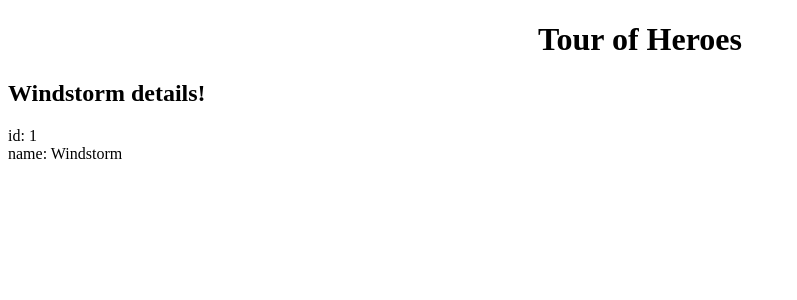
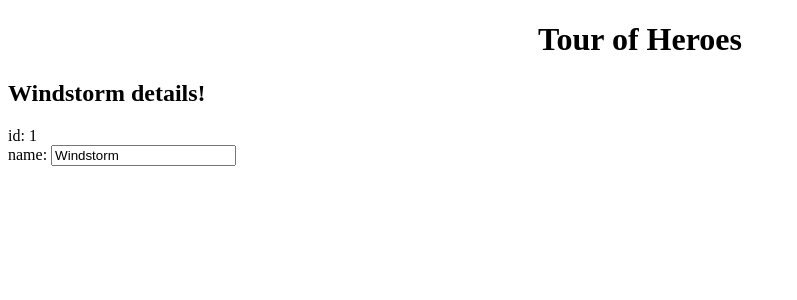
Before and after one commit to mvasquezb/angular-tour-of-heroes, an Angular app: page / in a window 1280 px wide. Shown: the top 300 px of the page, without its empty margins (0-797 px from the left). Built offline with nearby package versions, Linux system fonts and the light colour scheme.

Commit message:
Add hero model two-way binding

```diff
--- a/src/app/app.component.html
+++ b/src/app/app.component.html
@@ -11,5 +11,5 @@
 </div>
 <div>
   <label>name: </label>
-  {{hero.name}}
+  <input type="text" [(ngModel)]="hero.name" placeholder="name">
 </div>
--- a/src/app/app.module.ts
+++ b/src/app/app.module.ts
@@ -1,5 +1,6 @@
 import { BrowserModule } from '@angular/platform-browser';
 import { NgModule } from '@angular/core';
+import { FormsModule } from '@angular/forms';
 
 import { AppComponent } from './app.component';
 
@@ -8,7 +9,8 @@
     AppComponent
   ],
   imports: [
-    BrowserModule
+    BrowserModule,
+    FormsModule,
   ],
   providers: [],
   bootstrap: [AppComponent]
```
